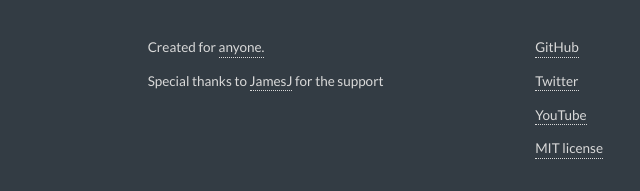
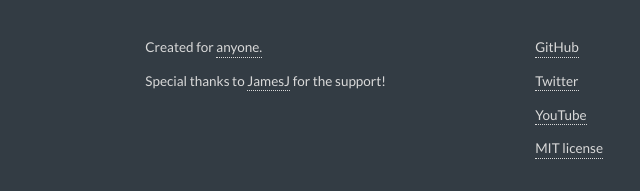
Before and after one commit to cuay/cuay.github.io, a plain HTML site: page index.html in a window 1280 px wide. Shown: the part 3134-3325 px from the top of the page, 577-1217 px from the left. Drawn offline with Linux system fonts and the light colour scheme.

Commit message:
updated docs

```diff
--- a/index.html
+++ b/index.html
@@ -145,7 +145,7 @@
 					<div class="footer__data__item">
 						<div class="footer__row">Created for <a href="https://undraw.co" target="_blank" class="footer__link">anyone.</a>
 						</div>
-						<div class="footer__row">Special thanks to <a href="https://twitter.com/JamesJ" target="_blank" class="footer__link">JamesJ</a> for the support
+						<div class="footer__row">Special thanks to <a href="https://twitter.com/JamesJ" target="_blank" class="footer__link">JamesJ</a> for the support!
 						</div>
 					</div>
 					<div class="footer__data__item">
```
